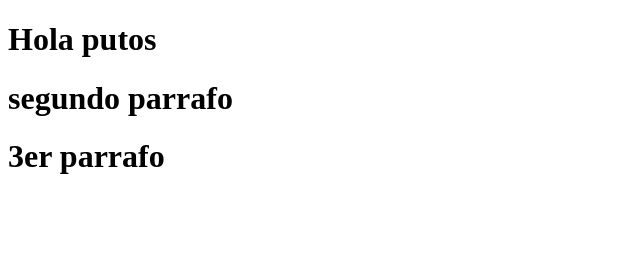
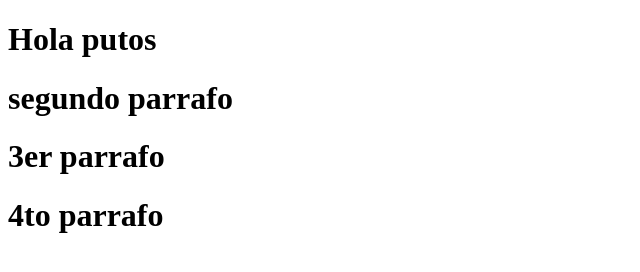
Before and after one commit to OrlandoRomero7/prueba, a plain HTML site: page index.html in a window 1280 px wide. Shown: the whole page, without its empty margins (0-640 px from the left). Drawn offline with Linux system fonts and the light colour scheme.

Commit message:
Update index.html
insertarando 4to parrafo

```diff
--- a/index.html
+++ b/index.html
@@ -10,6 +10,7 @@
     <h1>Hola putos</h1>
     <h1>segundo parrafo</h1>
     <h1>3er parrafo</h1>
+    <h1>4to parrafo</h1>
 
 </body>
 </html>
```
